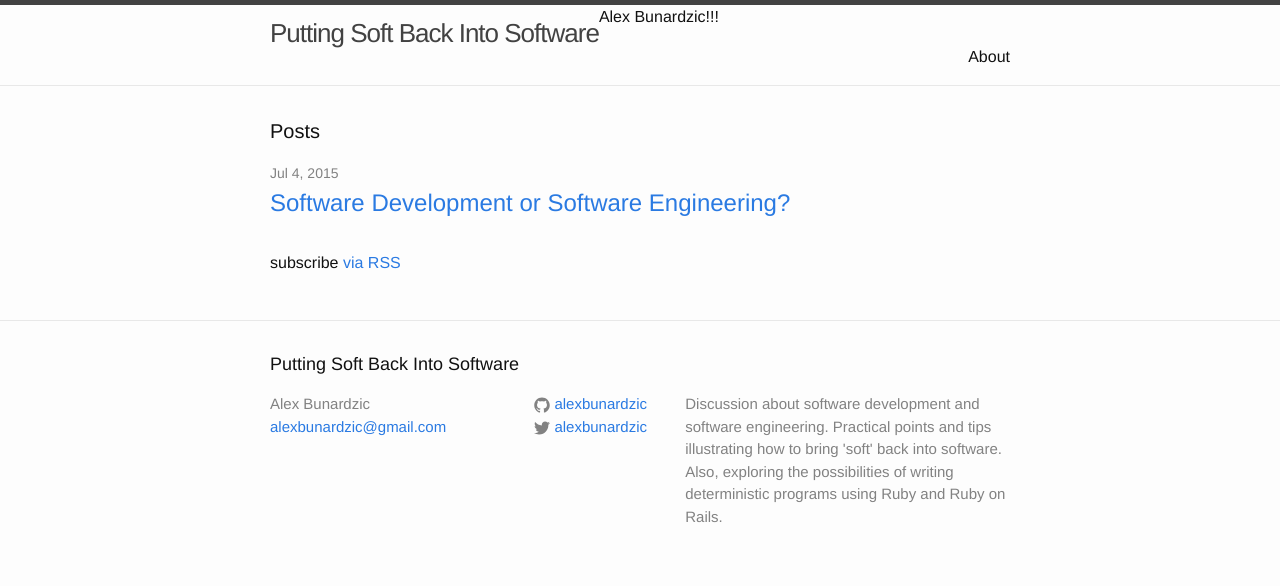
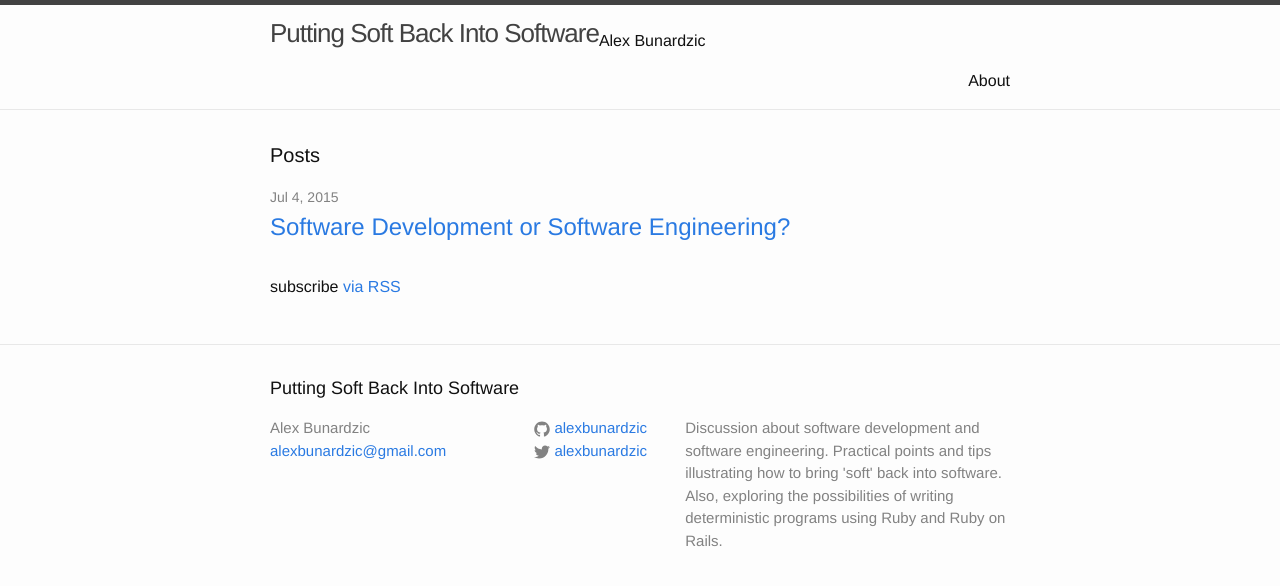
Before and after one commit to alexbunardzic/digitalexprt, a Jekyll site: the page built from index.html, in a window 1280 px wide. Shown: the top 586 px of the page. Built offline with Jekyll 4.4.1, drawn with Linux system fonts in a browser that asks for light colours.

Commit message:
Added my name to header

```diff
--- a/_includes/header.html
+++ b/_includes/header.html
@@ -3,7 +3,7 @@
   <div class="wrapper">
 
     <a class="site-title" href="{{ site.baseurl }}/">{{ site.title }}</a>
-    <div>{{site.name}}!!!</div>
+    <div><br />{{site.name}}</div>
 
     <nav class="site-nav">
       <a href="#" class="menu-icon">
```
